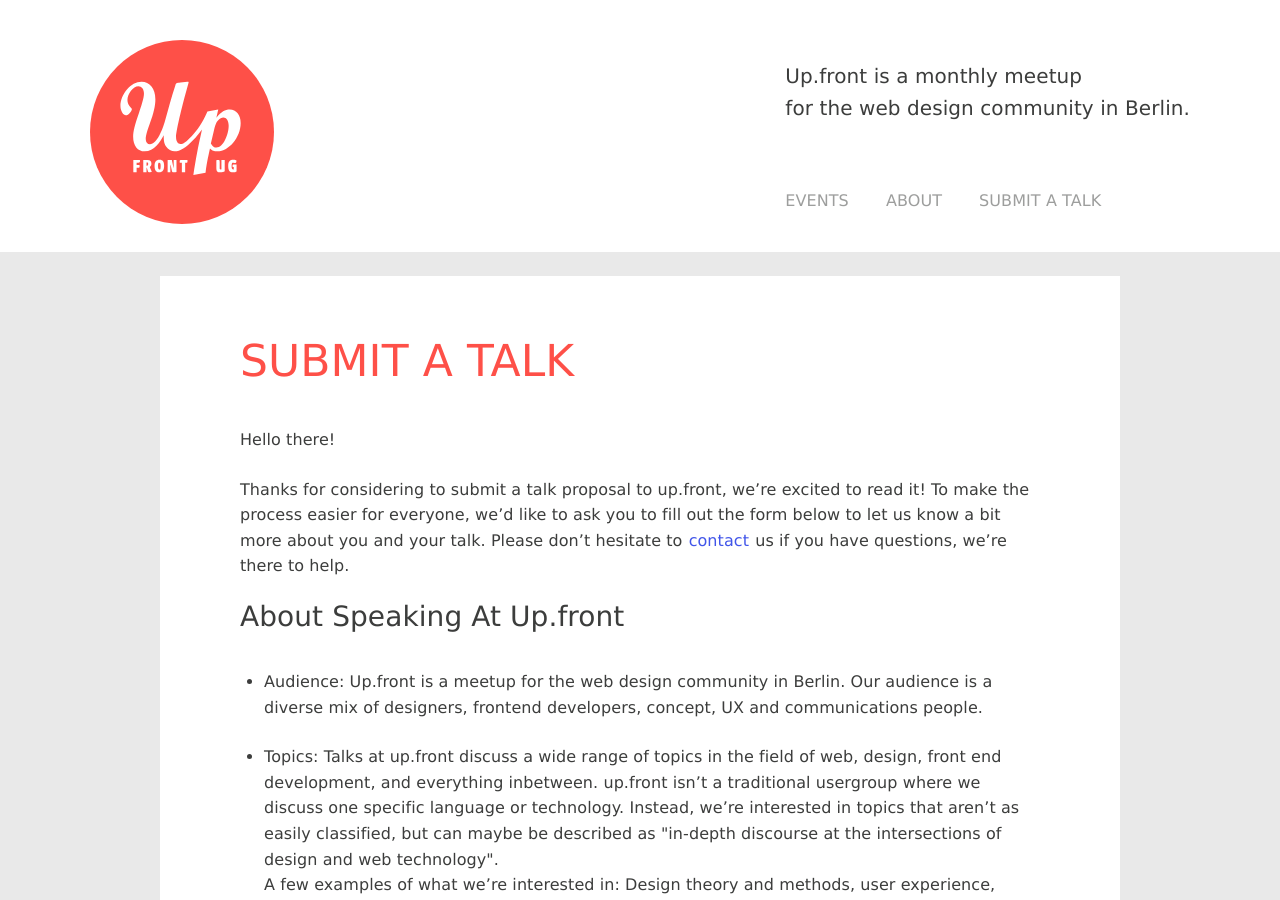
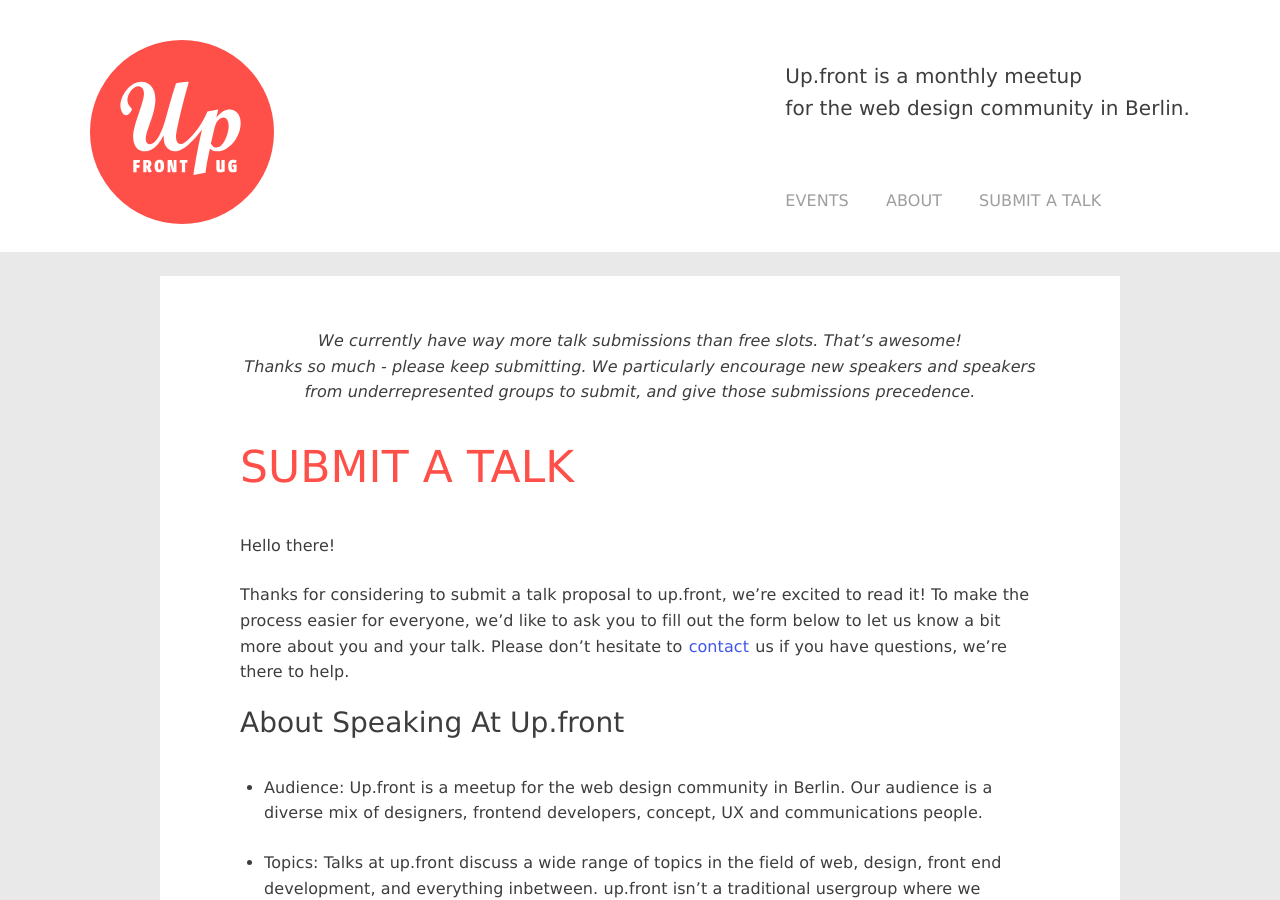
Before and after one commit to upfrontug/upfrontug.github.io, a Jekyll site: the page built from submit.html, in a window 1280 px wide and 900 px high. Built offline with Jekyll 4.4.1, drawn with Linux system fonts in a browser that asks for light colours; a script that is not in the unit is left out.

Commit message:
add notice about free slots

```diff
--- a/submit.html
+++ b/submit.html
@@ -1,6 +1,11 @@
 ---
   layout: page
 ---
+
+<span style="margin-bottom: 2.5em;
+text-align: center;
+display: block;
+font-style: italic;">We currently have way more talk submissions than free slots. That’s awesome! <br> Thanks so much - please keep submitting. We particularly encourage new speakers and speakers from underrepresented groups to submit, and give those submissions precedence.</span>
 
 <h1>Submit A Talk</h1>
 <p>Hello there!</p>
```
